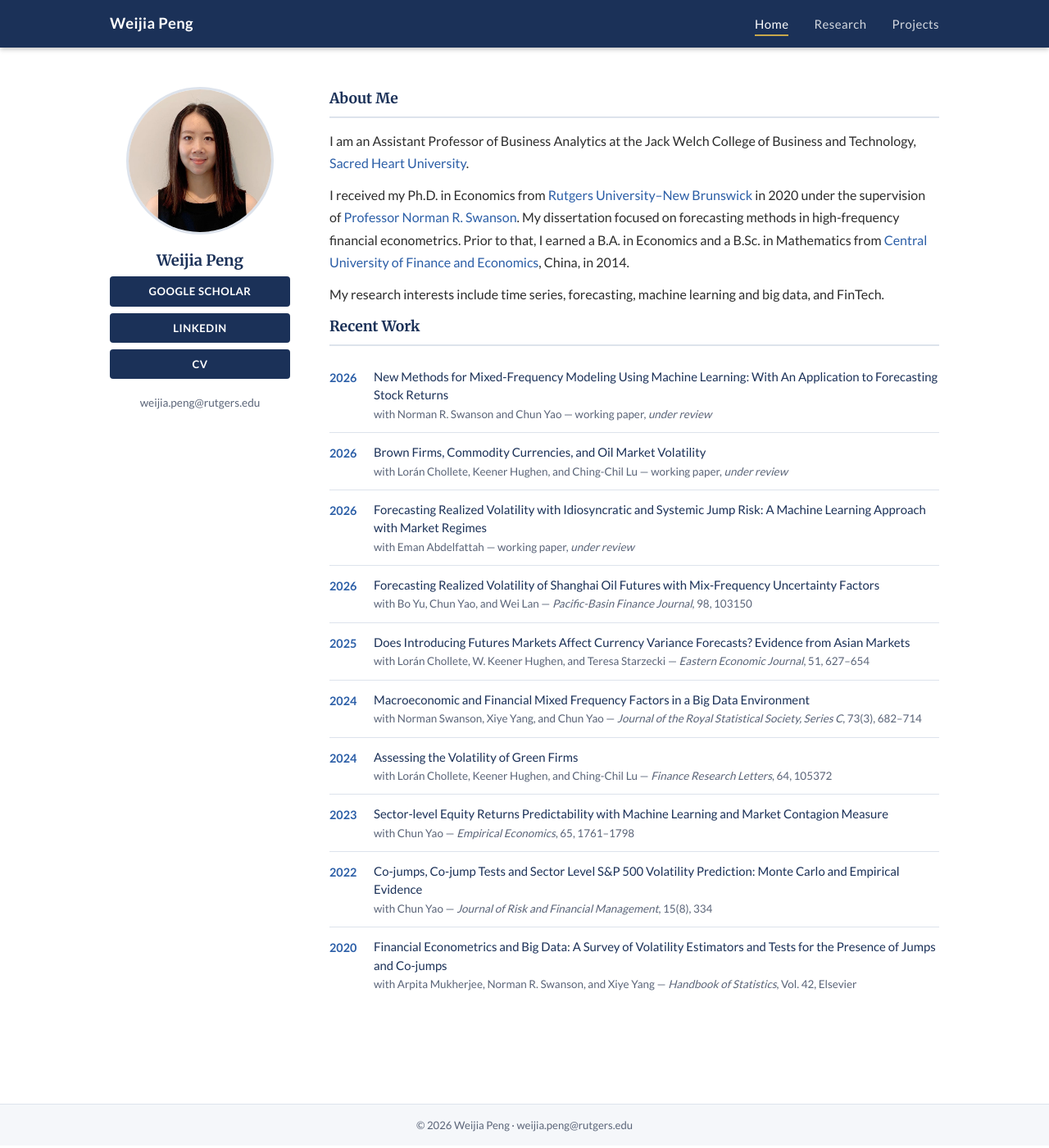
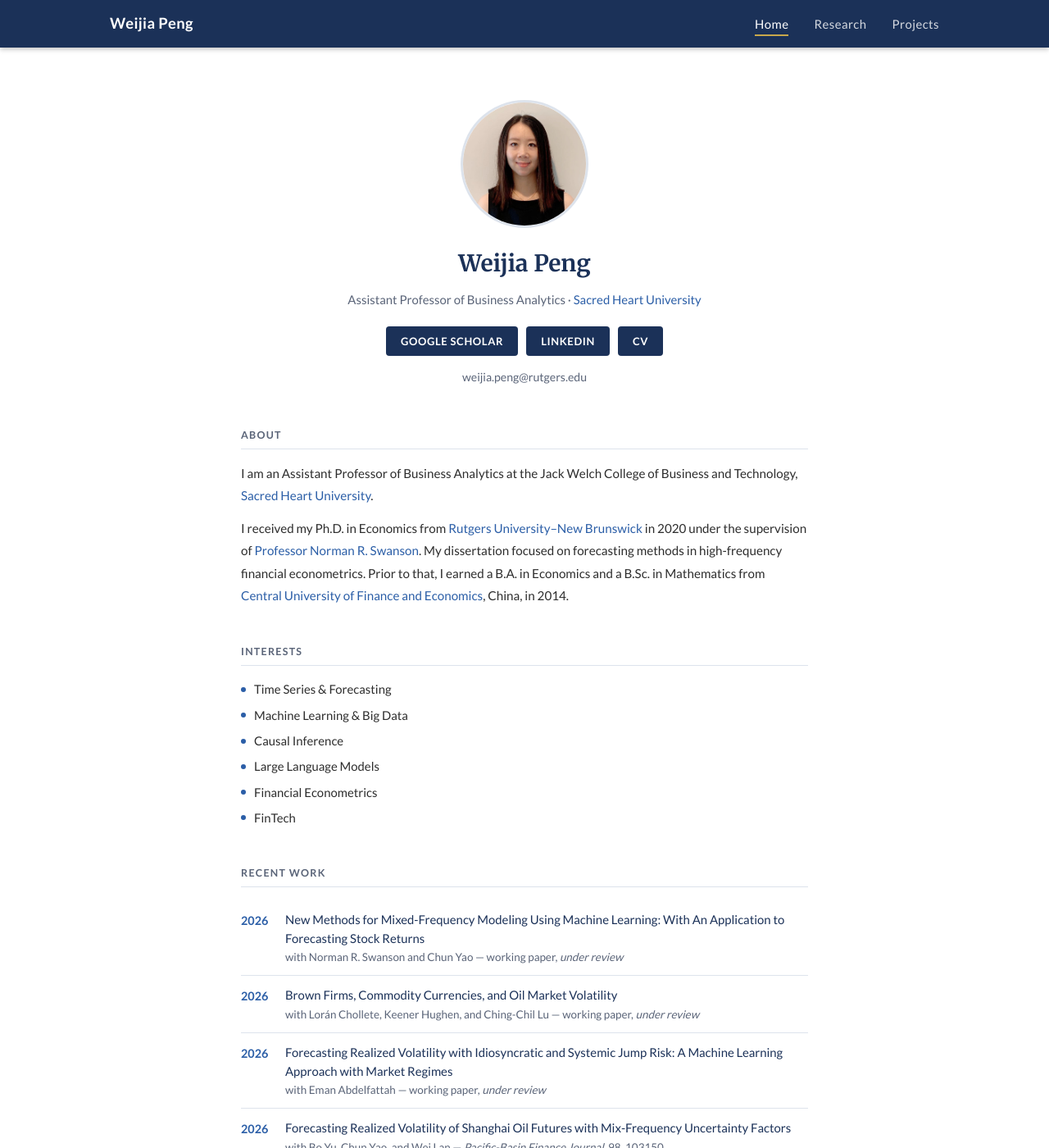
Before and after one commit to weijiap/weijiap.github.io, a Jekyll site: the page built from index.html, in a window 1280 px wide and 1400 px high. Shown: the whole window at 82% size. Built offline with Jekyll 4.4.1, drawn with Linux system fonts in a browser that asks for light colours.

Commit message:
Redesign home page: centered layout, interests section
- Single-column centered layout replacing two-column sidebar
- Circular profile photo, centered name and subtitle
- Horizontal social buttons
- Clean section headers (small caps, muted)
- Interests list: Time Series, ML, Causal Inference, LLM, FinEcon, FinTech
- Bio simplified, Recent Work unchanged

Co-Authored-By: Claude Sonnet 4.6 <noreply@anthropic.com>

```diff
--- a/assets/css/style.css
+++ b/assets/css/style.css
@@ -75,29 +75,27 @@ a:hover { text-decoration: underline; }
 /* ===== Main content ===== */
 .main-content { min-height: calc(100vh - 58px - 54px); }
 
-/* ===== HOME: two-column layout ===== */
+/* ===== HOME: centered single-column ===== */
 .page-home {
-  display: grid;
-  grid-template-columns: 220px 1fr;
-  gap: 48px;
-  padding-top: 48px;
-  padding-bottom: 60px;
-  align-items: start;
+  max-width: 740px;
+  margin: 0 auto;
+  padding-top: 64px;
+  padding-bottom: 80px;
 }
 
-/* Sidebar */
-.profile-sidebar {
+.profile-center {
   text-align: center;
+  margin-bottom: 48px;
 }
 
 .profile-photo-wrap {
-  width: 180px;
-  height: 180px;
-  margin: 0 auto 16px;
+  width: 156px;
+  height: 156px;
   border-radius: 50%;
   overflow: hidden;
   border: 3px solid var(--border);
   background: var(--light);
+  margin: 0 auto 20px;
 }
 
 .profile-photo {
@@ -108,42 +106,36 @@ a:hover { text-decoration: underline; }
 
 .profile-name {
   font-family: 'Merriweather', serif;
-  font-size: 1.15rem;
+  font-size: 1.75rem;
   font-weight: 700;
   color: var(--navy);
-  margin-bottom: 4px;
+  margin-bottom: 8px;
 }
 
-.profile-title {
-  font-size: .88rem;
+.profile-subtitle {
+  font-size: .93rem;
   color: var(--muted);
-  margin-bottom: 2px;
-  line-height: 1.4;
-}
-
-.profile-institution {
-  font-size: .83rem;
-  color: var(--muted);
-  margin-bottom: 16px;
-  line-height: 1.4;
+  margin-bottom: 22px;
+  line-height: 1.5;
 }
 
 .profile-links {
   display: flex;
-  flex-direction: column;
-  gap: 8px;
+  justify-content: center;
+  gap: 10px;
+  flex-wrap: wrap;
   margin-bottom: 14px;
 }
 
 .btn-link {
-  display: block;
+  display: inline-block;
   background: var(--navy);
   color: #fff !important;
-  font-size: .82rem;
+  font-size: .81rem;
   font-weight: 700;
-  letter-spacing: .04em;
+  letter-spacing: .05em;
   text-transform: uppercase;
-  padding: 7px 12px;
+  padding: 7px 18px;
   border-radius: 4px;
   text-decoration: none !important;
   transition: background .15s;
@@ -152,26 +144,61 @@ a:hover { text-decoration: underline; }
 .btn-link:hover { background: var(--blue); }
 .btn-link.disabled { background: #b0b8c8; cursor: default; pointer-events: none; }
 
-.profile-email a {
-  font-size: .85rem;
-  color: var(--muted);
-  word-break: break-all;
+.profile-email {
+  font-size: .88rem;
+  margin-top: 4px;
+}
+.profile-email a { color: var(--muted); }
+
+/* Home sections */
+.home-section {
+  margin-bottom: 44px;
 }
 
-/* Bio / main column */
-.profile-main h2 {
-  font-family: 'Merriweather', serif;
-  font-size: 1.1rem;
-  color: var(--navy);
-  border-bottom: 2px solid var(--border);
+.home-section-title {
+  font-family: 'Lato', sans-serif;
+  font-size: .78rem;
+  font-weight: 700;
+  letter-spacing: .1em;
+  text-transform: uppercase;
+  color: var(--muted);
+  border-bottom: 1px solid var(--border);
   padding-bottom: 6px;
-  margin-bottom: 14px;
-  margin-top: 32px;
+  margin-bottom: 16px;
 }
 
-.profile-main h2:first-child { margin-top: 0; }
+.bio-text {
+  font-size: .95rem;
+  color: var(--text);
+  line-height: 1.8;
+  margin-bottom: 12px;
+}
 
-.bio-section p { margin-bottom: 12px; }
+/* Interests */
+.interest-list {
+  list-style: none;
+  padding: 0;
+  display: flex;
+  flex-direction: column;
+  gap: 6px;
+}
+
+.interest-list li {
+  display: flex;
+  align-items: center;
+  gap: 10px;
+  font-size: .93rem;
+  color: var(--text);
+}
+
+.interest-list li::before {
+  content: "";
+  width: 6px;
+  height: 6px;
+  border-radius: 50%;
+  background: var(--blue);
+  flex-shrink: 0;
+}
 
 /* News list */
 .news-list { list-style: none; }
--- a/index.html
+++ b/index.html
@@ -5,26 +5,25 @@ title: Home
 
 <div class="container page-home">
 
-  <div class="profile-sidebar">
+  <!-- Profile -->
+  <div class="profile-center">
     <div class="profile-photo-wrap">
       <img src="{{ '/assets/images/profile.jpg' | relative_url }}" alt="Weijia Peng" class="profile-photo" onerror="this.style.display='none'">
     </div>
     <h1 class="profile-name">Weijia Peng</h1>
+    <p class="profile-subtitle">
+      Assistant Professor of Business Analytics &middot;
+      <a href="https://www.sacredheart.edu/" target="_blank" rel="noopener">Sacred Heart University</a>
+    </p>
     <div class="profile-links">
       {% if site.scholar_url and site.scholar_url != "" %}
       <a href="{{ site.scholar_url }}" target="_blank" rel="noopener" class="btn-link">Google Scholar</a>
-      {% else %}
-      <a href="#" class="btn-link disabled" title="Add your Google Scholar URL to _config.yml">Google Scholar</a>
       {% endif %}
       {% if site.linkedin_url and site.linkedin_url != "" %}
       <a href="{{ site.linkedin_url }}" target="_blank" rel="noopener" class="btn-link">LinkedIn</a>
-      {% else %}
-      <a href="#" class="btn-link disabled" title="Add your LinkedIn URL to _config.yml">LinkedIn</a>
       {% endif %}
       {% if site.cv_url and site.cv_url != "" %}
       <a href="{{ site.cv_url }}" target="_blank" rel="noopener" class="btn-link">CV</a>
-      {% else %}
-      <a href="#" class="btn-link disabled" title="Add your CV URL to _config.yml">CV</a>
       {% endif %}
     </div>
     <div class="profile-email">
@@ -32,27 +31,41 @@ title: Home
     </div>
   </div>
 
-  <div class="profile-main">
-    <section class="bio-section">
-      <h2>About Me</h2>
-      <p>
+  <!-- Bio -->
+  <section class="home-section">
+    <h2 class="home-section-title">About</h2>
+    <p class="bio-text">
       I am an Assistant Professor of Business Analytics at the
-        Jack Welch College of Business and Technology, <a href="https://www.sacredheart.edu/" target="_blank" rel="noopener">Sacred Heart University</a>.
+      Jack Welch College of Business and Technology,
+      <a href="https://www.sacredheart.edu/" target="_blank" rel="noopener">Sacred Heart University</a>.
     </p>
-      <p>
-        I received my Ph.D. in Economics from <a href="https://newbrunswick.rutgers.edu/" target="_blank" rel="noopener">Rutgers University–New Brunswick</a> in 2020 under the supervision of
+    <p class="bio-text">
+      I received my Ph.D. in Economics from
+      <a href="https://newbrunswick.rutgers.edu/" target="_blank" rel="noopener">Rutgers University&ndash;New Brunswick</a>
+      in 2020 under the supervision of
       <a href="https://economics.rutgers.edu/people/faculty/people/86-faculty/199-swanson-norman" target="_blank" rel="noopener">Professor Norman R. Swanson</a>.
       My dissertation focused on forecasting methods in high-frequency financial econometrics.
       Prior to that, I earned a B.A. in Economics and a B.Sc. in Mathematics from
       <a href="http://www.cufe.edu.cn/" target="_blank" rel="noopener">Central University of Finance and Economics</a>, China, in 2014.
     </p>
-      <p>
-        My research interests include time series, forecasting, machine learning and big data, and FinTech.
-      </p>
   </section>
 
-    <section class="news-section">
-      <h2>Recent Work</h2>
+  <!-- Interests -->
+  <section class="home-section">
+    <h2 class="home-section-title">Interests</h2>
+    <ul class="interest-list">
+      <li>Time Series &amp; Forecasting</li>
+      <li>Machine Learning &amp; Big Data</li>
+      <li>Causal Inference</li>
+      <li>Large Language Models</li>
+      <li>Financial Econometrics</li>
+      <li>FinTech</li>
+    </ul>
+  </section>
+
+  <!-- Recent Work -->
+  <section class="home-section">
+    <h2 class="home-section-title">Recent Work</h2>
     <ul class="news-list">
       <li>
         <span class="news-year">2026</span>
@@ -65,7 +78,7 @@ title: Home
         <span class="news-year">2026</span>
         <div class="news-body">
           <a class="news-title" href="https://papers.ssrn.com/sol3/papers.cfm?abstract_id=6524301" target="_blank" rel="noopener">Brown Firms, Commodity Currencies, and Oil Market Volatility</a>
-            <span class="news-journal">with Lorán Chollete, Keener Hughen, and Ching-Chil Lu &mdash; working paper, <em>under review</em></span>
+          <span class="news-journal">with Lor&aacute;n Chollete, Keener Hughen, and Ching-Chil Lu &mdash; working paper, <em>under review</em></span>
         </div>
       </li>
       <li>
@@ -86,28 +99,28 @@ title: Home
         <span class="news-year">2025</span>
         <div class="news-body">
           <a class="news-title" href="https://link.springer.com/article/10.1057/s41302-025-00305-9" target="_blank" rel="noopener">Does Introducing Futures Markets Affect Currency Variance Forecasts? Evidence from Asian Markets</a>
-            <span class="news-journal">with Lorán Chollete, W. Keener Hughen, and Teresa Starzecki &mdash; <em>Eastern Economic Journal</em>, 51, 627–654</span>
+          <span class="news-journal">with Lor&aacute;n Chollete, W. Keener Hughen, and Teresa Starzecki &mdash; <em>Eastern Economic Journal</em>, 51, 627&ndash;654</span>
         </div>
       </li>
       <li>
         <span class="news-year">2024</span>
         <div class="news-body">
           <a class="news-title" href="https://academic.oup.com/jrsssc/article/73/3/682/7604355" target="_blank" rel="noopener">Macroeconomic and Financial Mixed Frequency Factors in a Big Data Environment</a>
-            <span class="news-journal">with Norman Swanson, Xiye Yang, and Chun Yao &mdash; <em>Journal of the Royal Statistical Society, Series C</em>, 73(3), 682–714</span>
+          <span class="news-journal">with Norman Swanson, Xiye Yang, and Chun Yao &mdash; <em>Journal of the Royal Statistical Society, Series C</em>, 73(3), 682&ndash;714</span>
         </div>
       </li>
       <li>
         <span class="news-year">2024</span>
         <div class="news-body">
           <a class="news-title" href="https://www.sciencedirect.com/science/article/abs/pii/S1544612324004021" target="_blank" rel="noopener">Assessing the Volatility of Green Firms</a>
-            <span class="news-journal">with Lorán Chollete, Keener Hughen, and Ching-Chil Lu &mdash; <em>Finance Research Letters</em>, 64, 105372</span>
+          <span class="news-journal">with Lor&aacute;n Chollete, Keener Hughen, and Ching-Chil Lu &mdash; <em>Finance Research Letters</em>, 64, 105372</span>
         </div>
       </li>
       <li>
         <span class="news-year">2023</span>
         <div class="news-body">
           <a class="news-title" href="https://link.springer.com/article/10.1007/s00181-023-02404-y" target="_blank" rel="noopener">Sector-level Equity Returns Predictability with Machine Learning and Market Contagion Measure</a>
-            <span class="news-journal">with Chun Yao &mdash; <em>Empirical Economics</em>, 65, 1761–1798</span>
+          <span class="news-journal">with Chun Yao &mdash; <em>Empirical Economics</em>, 65, 1761&ndash;1798</span>
         </div>
       </li>
       <li>
@@ -126,6 +139,5 @@ title: Home
       </li>
     </ul>
   </section>
-  </div>
 
 </div>
```
Lines whose indentation alone changed are shown as unchanged.
